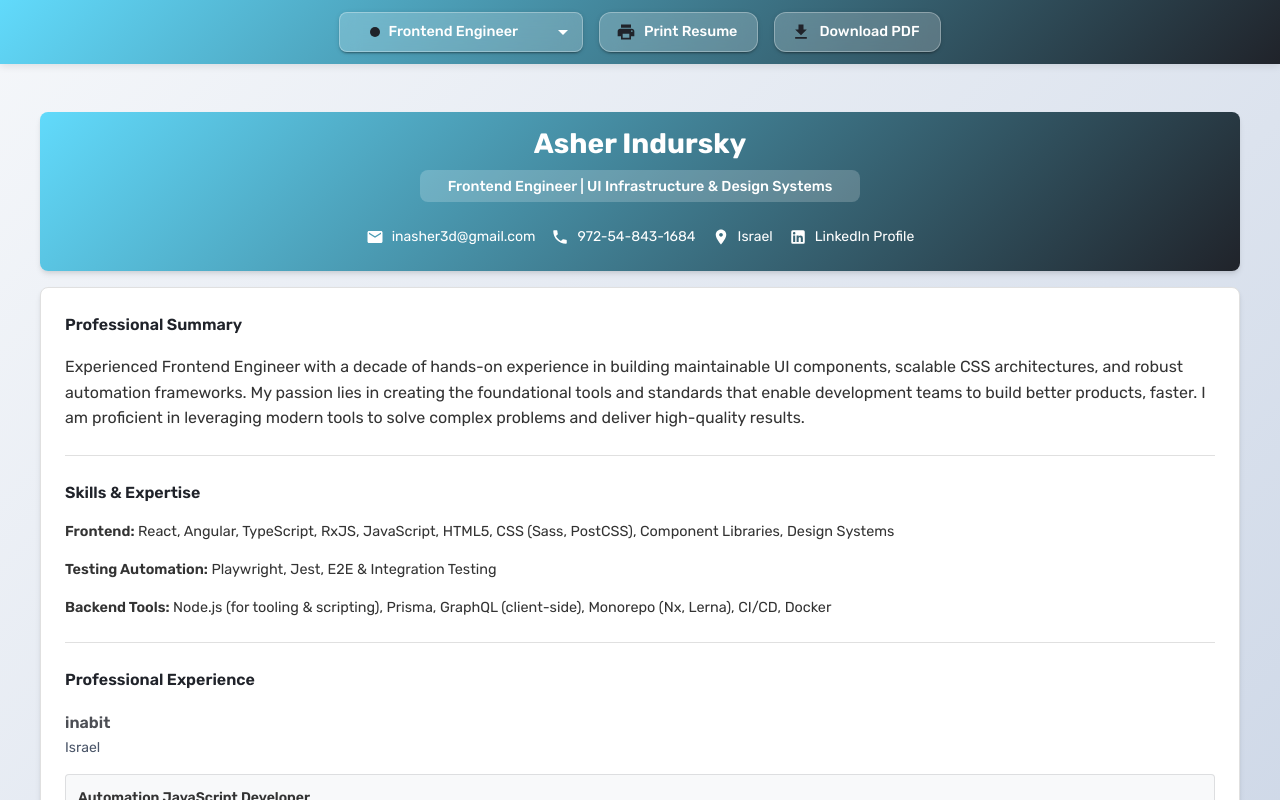
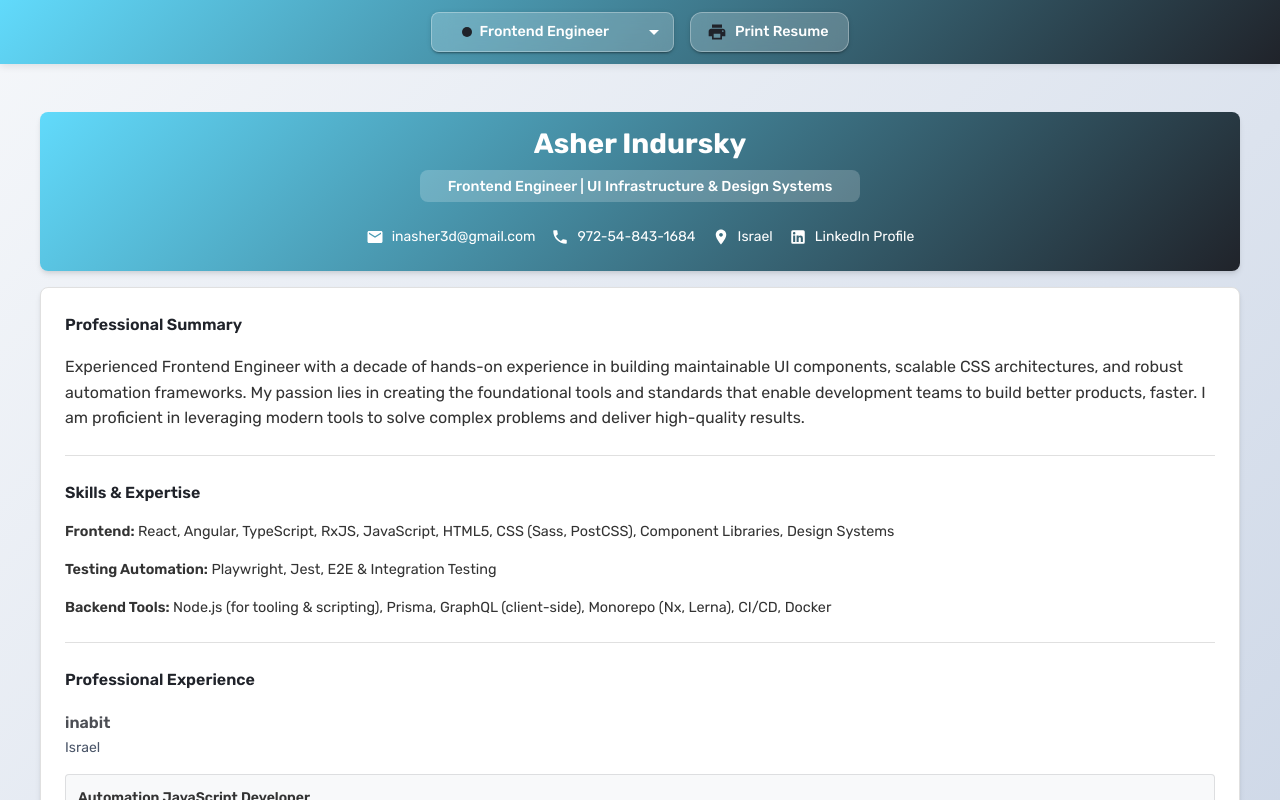
Before and after one commit to uixprt/cvs, a Next.js app: page / in a window 1280 px wide. Shown: the top 800 px of the page. Built offline with nearby package versions, Linux system fonts and the light colour scheme; what @react-pdf/renderer would draw is missing.

Commit message:
hide: DownloadPdf button

```diff
--- a/src/components/CVHeader.tsx
+++ b/src/components/CVHeader.tsx
@@ -26,6 +26,7 @@ interface CVHeaderProps {
 const CVHeader: React.FC<CVHeaderProps> = ({ selectedProfile, onProfileChange, cvData }) => {
   const [isClient, setIsClient] = useState(false);
   const [isGenerating, setIsGenerating] = useState(false);
+  const [showDownloadPdf, setShowDownloadPdf] = useState(false);
 
   // Use the same theme logic as CVDisplay
   const theme = cvData.profile.includes('Frontend') ? THEME_COLORS.frontend : THEME_COLORS.sdet;
@@ -39,6 +40,7 @@ const CVHeader: React.FC<CVHeaderProps> = ({ selectedProfile, onProfileChange, c
 
   const handlePrint = () => {
     window.print();
+    setShowDownloadPdf(true);
   };
 
   const handleProfileChange = (event: SelectChangeEvent) => {
@@ -193,7 +195,7 @@ const CVHeader: React.FC<CVHeaderProps> = ({ selectedProfile, onProfileChange, c
             Print Resume
           </Button>
 
-          {isClient && (
+          {isClient && showDownloadPdf && (
             <Button
               variant="contained"
               onClick={handleDownloadPdf}
```
